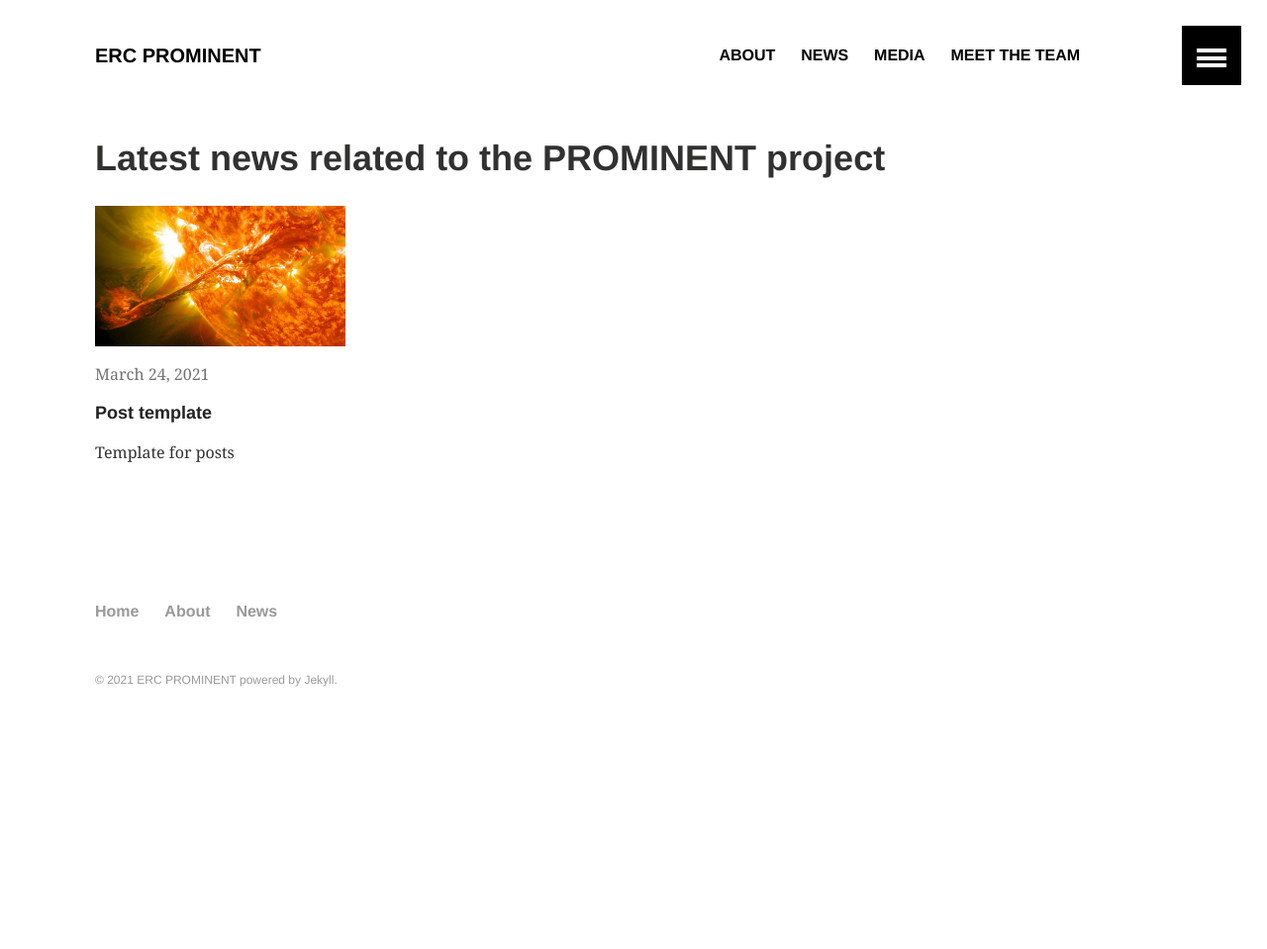
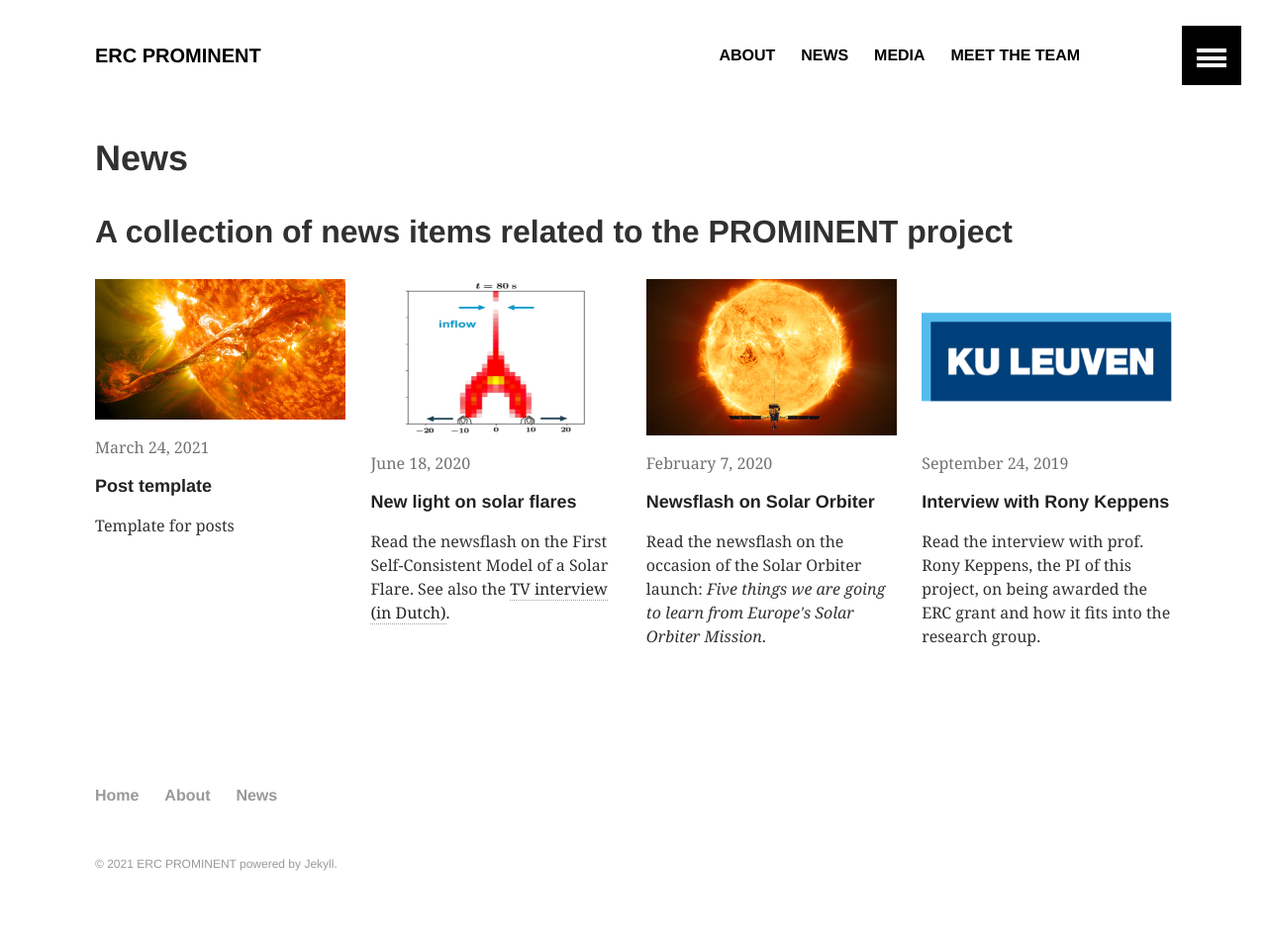
Before and after one commit to erc-prominent/erc-prominent.github.io, a Jekyll site: the page built from news/index.md, in a window 1280 px wide. Shown: the whole page at 99% size. Built offline with Jekyll 4.4.1, drawn with Linux system fonts in a browser that asks for light colours; before the commit the page ends 900 px from its top, so only the background shows below that.

Commit message:
tweaked the news page, work in progress

```diff
--- a/news/index.md
+++ b/news/index.md
@@ -1,14 +1,61 @@
 ---
 layout: archive
-title: "Latest news related to the PROMINENT project"
-modified:
-image:
-  feature:
-  teaser:
+title: "News"
+excerpt: "A collection of news items related to the PROMINENT project"
 ---
 
 <div class="tiles">
 {% for post in site.categories.articles %}
   {% include post-grid.html %}
 {% endfor %}
+
+<!-- Special tile with link to Wenzhi's flare model newsflash -->
+<div class="tile">
+  <div class="post-teaser">
+    <a href="https://nieuws.kuleuven.be/en/content/2020/ku-leuven-researchers-shed-new-light-on-solar-flares">
+      <img src="{{ site.url }}/images/wenzhi_flare_400x250.png">
+    </a>
+  </div>
+  <p class="entry-date">June 18, 2020</p>
+  <a href="https://nieuws.kuleuven.be/en/content/2020/ku-leuven-researchers-shed-new-light-on-solar-flares">
+    <h2 class="post-title">New light on solar flares</h2>
+  </a>
+  <p class="post-excerpt">
+    Read the newsflash on the First Self-Consistent Model of a Solar Flare. See also the
+    <a href="https://www.robtv.be/nieuws/onderzoekers-ku-leuven-leggen-geheimen-van-zonnevlammen-bloot-100373">TV interview (in Dutch)</a>.
+  </p>
 </div>
+
+<!-- Special tile with link to the Solar Orbiter newsflash -->
+<div class="tile">
+  <div class="post-teaser">
+    <a href="https://horizon-magazine.eu/article/five-things-we-re-going-learn-europe-s-solar-orbiter-mission.html">
+      <img src="{{ site.url }}/images/esa_so_400x250.png">
+    </a>
+  </div>
+  <p class="entry-date">February 7, 2020</p>
+  <a href="https://horizon-magazine.eu/article/five-things-we-re-going-learn-europe-s-solar-orbiter-mission.html">
+    <h2 class="post-title">Newsflash on Solar Orbiter</h2>
+  </a>
+  <p class="post-excerpt">
+    Read the newsflash on the occasion of the Solar Orbiter launch: <i>Five things we are going to learn from Europe's Solar Orbiter Mission</i>.
+  </p>
+</div>
+
+<!-- Special tile with link to Rony's interview -->
+<div class="tile">
+  <div class="post-teaser">
+    <a href="https://set.kuleuven.be/en/news/interview-rony-keppens">
+      <img src="{{ site.url }}/images/kul_logo_400x250.png">
+    </a>
+  </div>
+  <p class="entry-date">September 24, 2019</p>
+  <a href="https://set.kuleuven.be/en/news/interview-rony-keppens">
+    <h2 class="post-title">Interview with Rony Keppens</h2>
+  </a>
+  <p class="post-excerpt">
+    Read the interview with prof. Rony Keppens, the PI of this project, on being awarded the ERC grant and how it fits into the research group.
+  </p>
+</div>
+
+</div>
```
Also changed, not shown: images/esa_so_400x250.png (added), images/kul_logo_400x250.png (added), images/wenzhi_flare_400x250.png (added).
